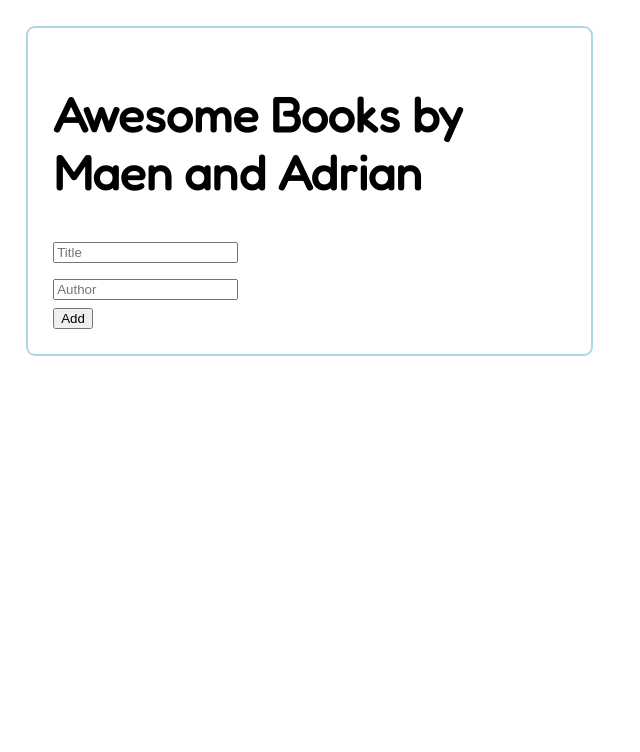
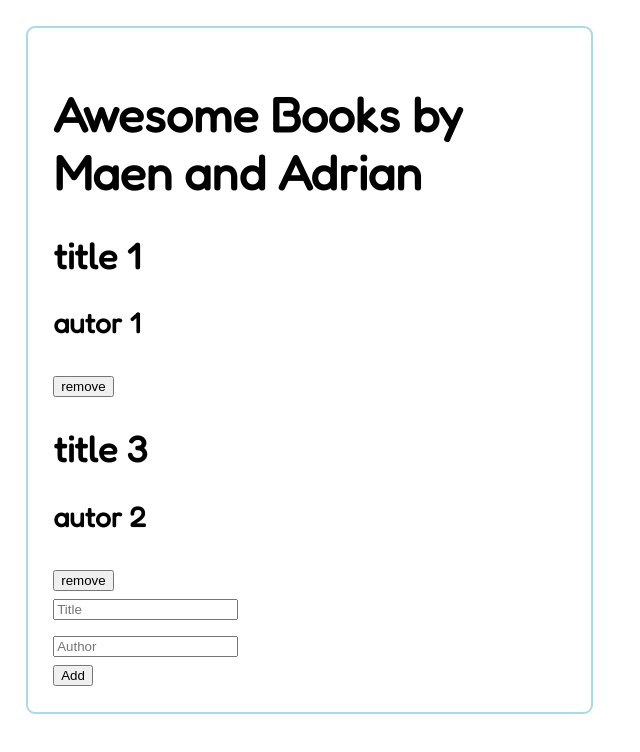
Before and after one commit to maenkhraisha/Awesome-book, a plain HTML site: page index.html in a window 1280 px wide. Shown: the whole page, without its empty margins (0-640 px from the left). Drawn offline with Linux system fonts and the light colour scheme.

Commit message:
add javascripte file
inside file implement three functions
1. create elements
2. append elements
3. createbooklist that call create elements first and then append
   elements to the DOM object

```diff
--- a/index.html
+++ b/index.html
@@ -27,5 +27,7 @@
 
         </form>
     </div>
+
+    <script src="/javascript.js"></script>
 </body>
 </html>
--- /dev/null
+++ b/javascript.js
@@ -0,0 +1,53 @@
+let bookListData = [
+    {
+        title:'title 1',
+        autor:'autor 1',
+    },
+    {
+        title:'title 3',
+        autor:'autor 2',
+    }
+];
+
+// === select the main containter of the book list === //
+const elBookList = document.querySelector('.book-list');
+let elBookContainer;
+let elTitle;
+let elAuthor;
+let elRemoveBtn;
+
+// === create elements === //
+function createElements(){
+    elBookContainer = document.createElement('div');
+    elBookContainer.classList = 'book-container';
+    elTitle = document.createElement('h2');
+    elAuthor = document.createElement('h3');
+    elRemoveBtn = document.createElement('button');
+    elRemoveBtn.textContent = "remove";
+}
+
+// === append elements === //
+function appendElements(elm){
+    elBookList.appendChild(elBookContainer);
+        elTitle.innerText = elm.title;
+        elBookContainer.appendChild(elTitle);
+        elAuthor.innerText = elm.autor;
+        elBookContainer.appendChild(elAuthor);
+        elBookContainer.appendChild(elRemoveBtn);
+}
+
+// === loop on book list object === //
+function createBookList(){
+    bookListData.forEach((elm) => {
+        createElements();
+        appendElements(elm);
+    });
+
+}
+// bookListData.push({ title: title.value, author: author.value });
+
+
+/* load page */
+window.addEventListener('load', () => {
+    createBookList();
+  });
```
